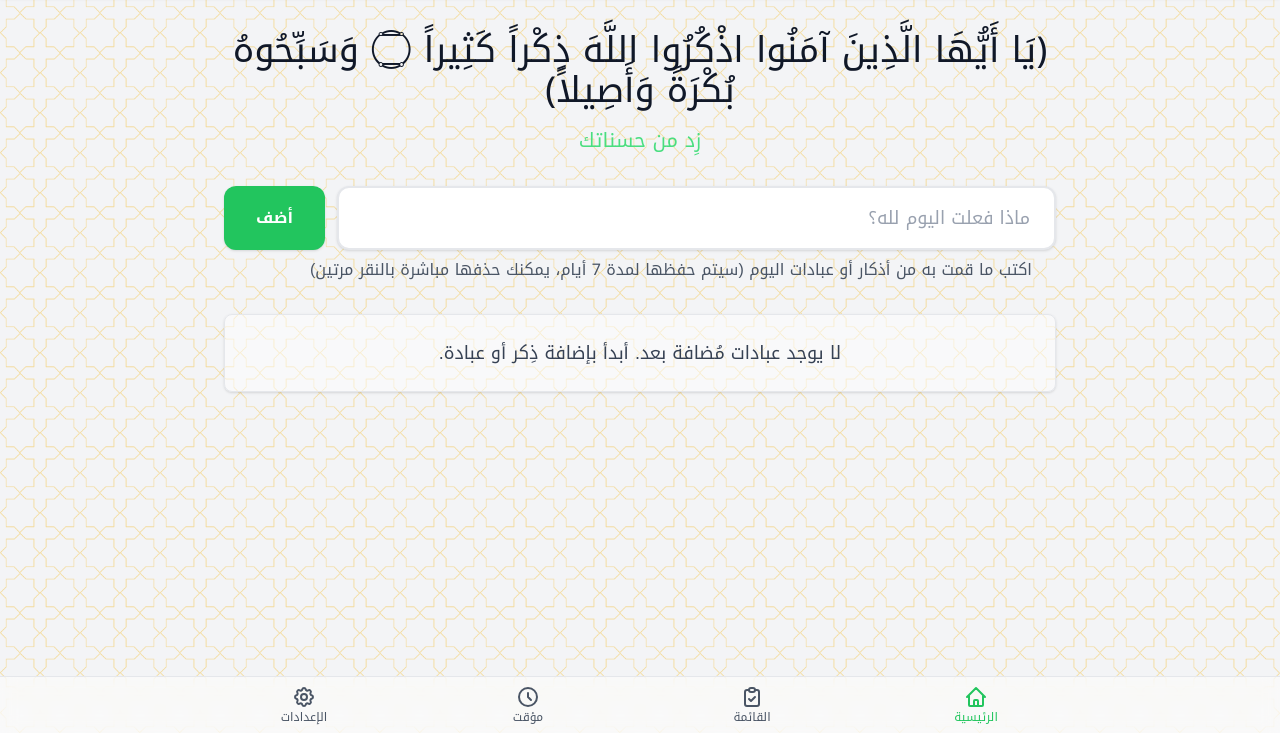
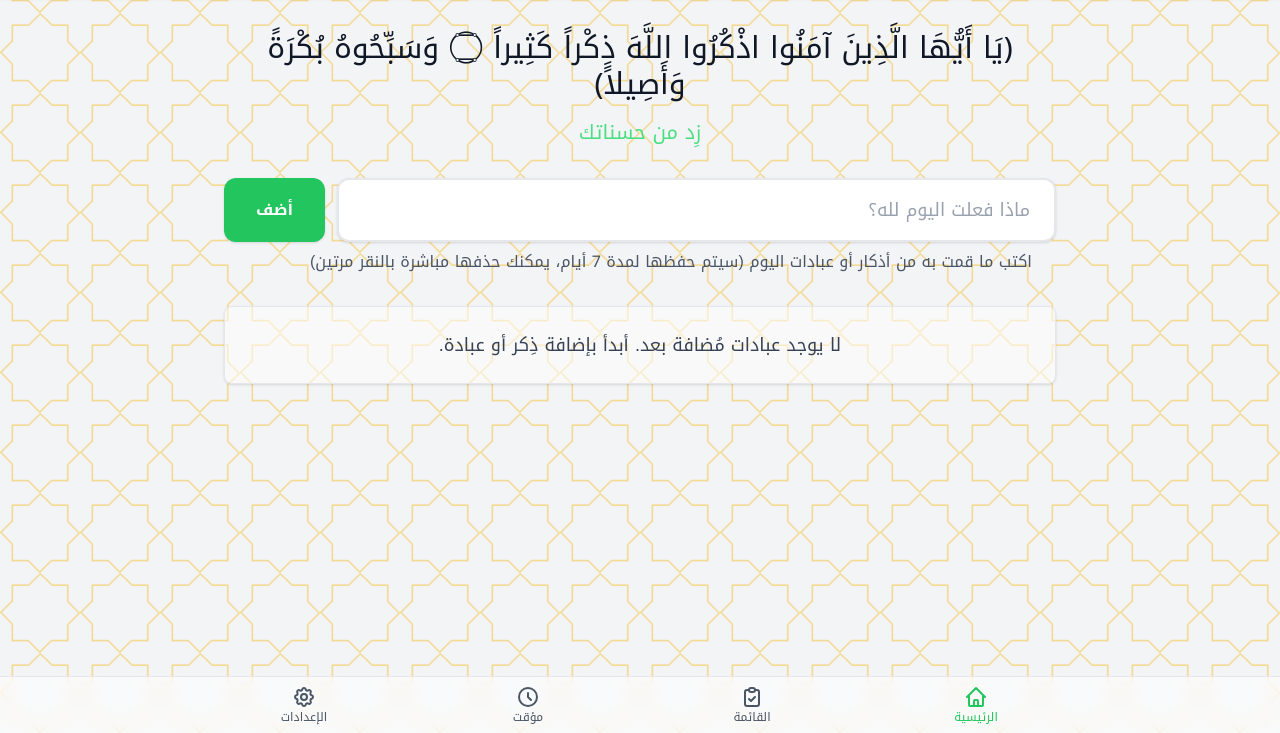
Before and after one commit to edriso/munajaa, a website: page index.html in a window 1280 px wide. Shown: the part 67-800 px from the top of the page. Drawn offline with Linux system fonts and the light colour scheme.

Commit message:
Update index.html to enhance background styling with 'bg-cover' class and adjust heading markup for better responsiveness; add 'bg-cover' utility in output.css for improved background handling

```diff
--- a/index.html
+++ b/index.html
@@ -14,7 +14,7 @@
 
     <link rel="stylesheet" href="src/css/output.css"/>
 </head>
-<body class="font-text-body bg-gray-100 dark:bg-gray-900 text-gray-900 dark:text-gray-100 min-h-screen flex flex-col leading-relaxed bg-blend-darken dark:bg-blend-soft-light bg-repeat bg-center" style="background-image: url('src/assets/vecteezy_golden-islamic-pattern.png'); background-size: 50%;">
+<body class="font-text-body bg-gray-100 dark:bg-gray-900 text-gray-900 dark:text-gray-100 min-h-screen flex flex-col leading-relaxed bg-blend-darken dark:bg-blend-soft-light bg-repeat bg-center bg-cover">
     <header class="bg-white/[0.5] dark:bg-gray-800/[0.5] shadow-sm border-b border-gray-200 dark:border-gray-700 backdrop-blur-sm sticky top-0 z-10">
         <div class="flex justify-between items-center h-16 max-w-4xl mx-auto px-4 sm:px-6 lg:px-8">
             <!-- Logo/Title -->
@@ -37,7 +37,7 @@
         <!-- Home Tab Content -->
         <section id="home" class="tab-content">
             <div class="mb-8 text-center">
-                <h2 class="text-2xl sm:text-3xl lg:text-4xl text-gray-900 dark:text-white mb-4">
+                <h2 class="text-2xl sm:text-3xl text-gray-900 dark:text-white mb-4">
                     ﴿يَا أَيُّهَا الَّذِينَ آمَنُوا اذْكُرُوا اللَّهَ ذِكْراً كَثِيراً &#x06DD; وَسَبِّحُوهُ بُكْرَةً وَأَصِيلاً﴾
                 </h2>
                 <h3 class="text-lg sm:text-xl text-primary-400 mb-4">
```
Also changed, not shown: src/css/output.css.
